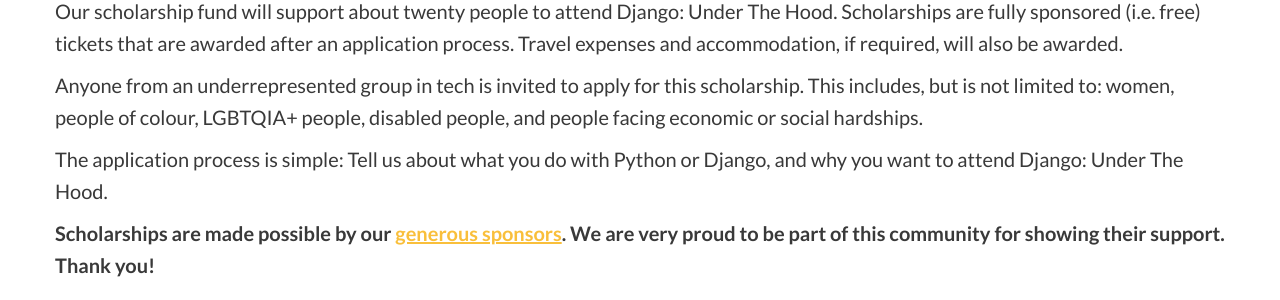
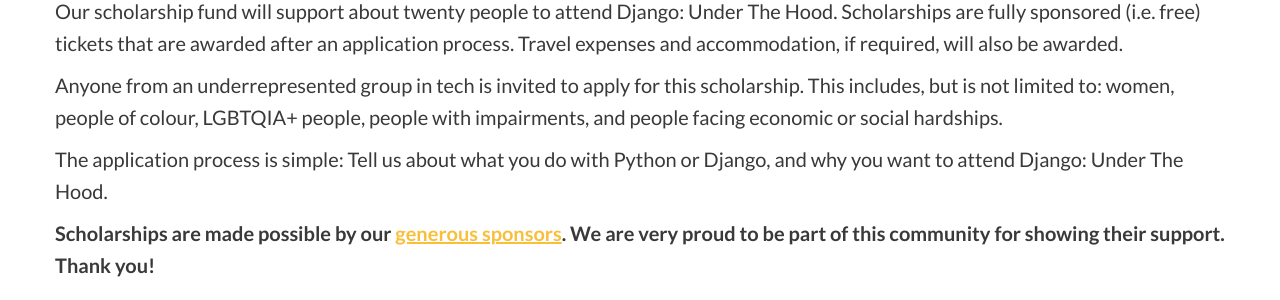
Before and after one commit to djangounderthehood/duh-web, a Django app: page /scholarship/ in a window 1280 px wide. Shown: the part 804-1104 px from the top of the page. Run offline with Django 3.2, Linux system fonts and the light colour scheme; some libraries are stand-ins or nearby versions; some web fonts are replaced.

Commit message:
Changed wording a bit

```diff
--- a/templates/scholarship.html
+++ b/templates/scholarship.html
@@ -14,7 +14,7 @@
         Our scholarship fund will support about twenty people to attend Django: Under The Hood. Scholarships are fully sponsored (i.e. free) tickets that are awarded after an application process. Travel expenses and accommodation, if required, will also be awarded.
     </p>
     <p>
-    	Anyone from an underrepresented group in tech is invited to apply for this scholarship. This includes, but is not limited to: women, people of colour, LGBTQIA+ people, disabled people, and people facing economic or social hardships.
+    	Anyone from an underrepresented group in tech is invited to apply for this scholarship. This includes, but is not limited to: women, people of colour, LGBTQIA+ people, people with impairments, and people facing economic or social hardships.
     </p>
     <p>
     	The application process is simple: Tell us about what you do with Python or Django, and why you want to attend Django: Under The Hood.
```
